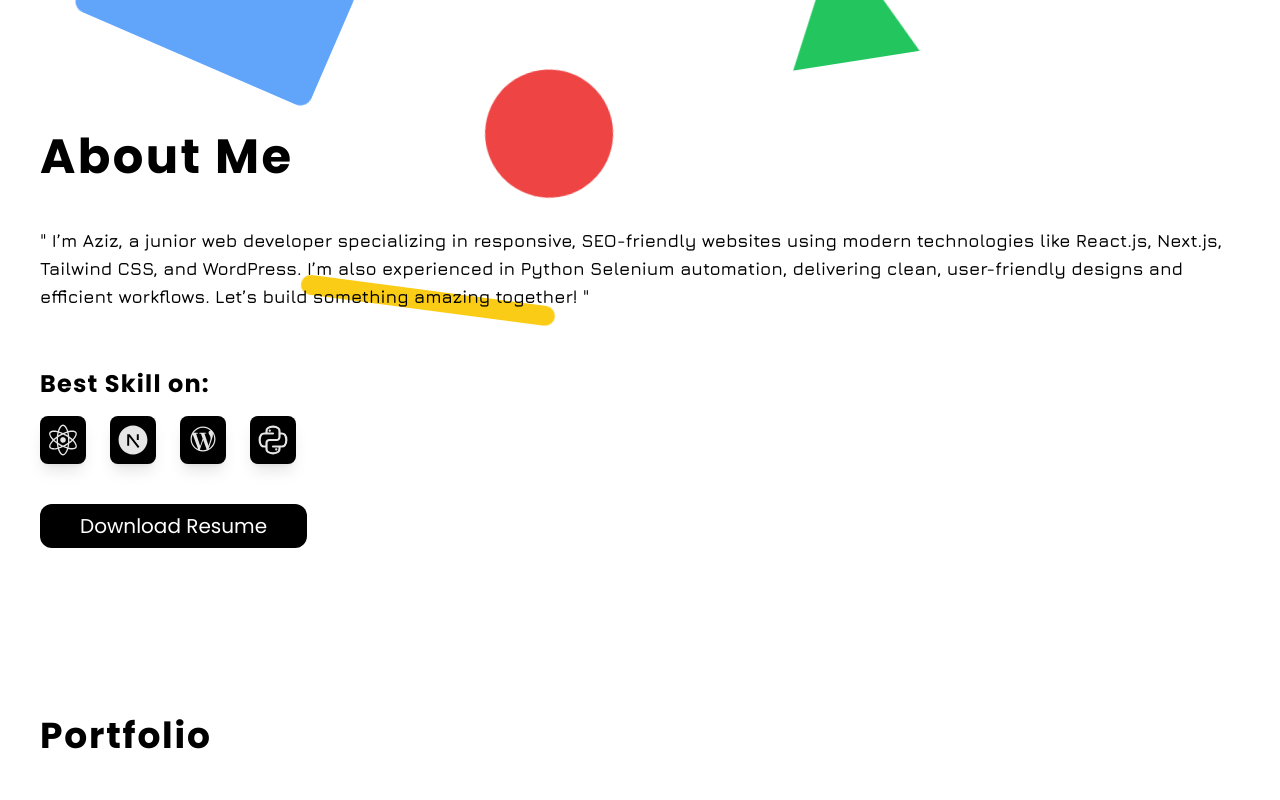
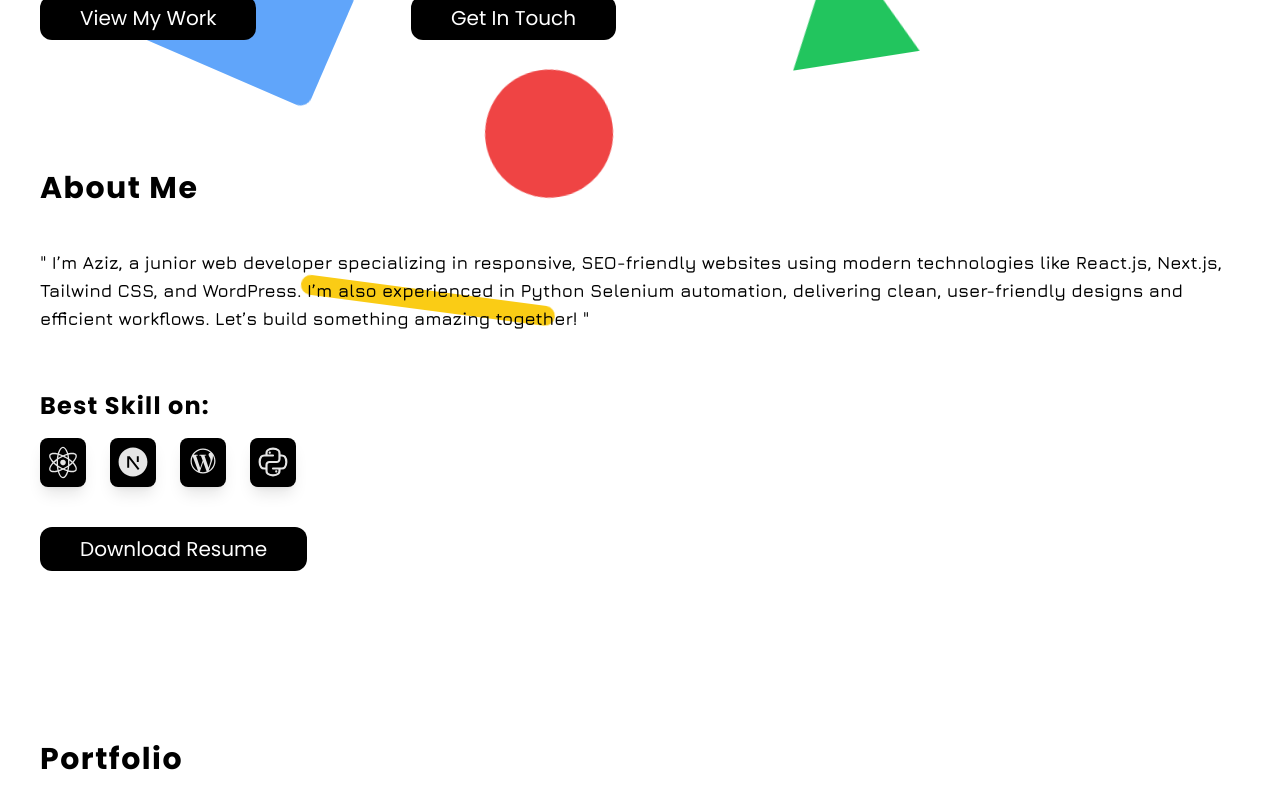
Before and after one commit to Bettaieb45/My-Portfolio, a Next.js app: page / in a window 1280 px wide. Shown: the part 380-1180 px from the top of the page. Built offline with nearby package versions, Linux system fonts and the light colour scheme; a web font is replaced by a local one.

Commit message:
fixing the styling

```diff
--- a/src/app/globals.css
+++ b/src/app/globals.css
@@ -24,7 +24,7 @@ h1 {
 }
 
 h2 {
-  @apply text-3xl font-medium leading-snug; /* Customize as needed */
+  @apply text-3xl font-semibold leading-snug; /* Customize as needed */
 }
 
 h3 {
--- a/src/components/About.tsx
+++ b/src/components/About.tsx
@@ -13,7 +13,7 @@ const About = () => {
   return (
     <div className="about container-1120 py-16" id="about">
       <div className="about-wrapper">
-        <h1>About Me</h1>
+        <h2>About Me</h2>
         <p className="py-10">
           &quot; I’m Aziz, a junior web developer specializing in responsive,
           SEO-friendly websites using modern technologies like React.js,
--- a/src/components/Portfolio.tsx
+++ b/src/components/Portfolio.tsx
@@ -26,7 +26,7 @@ const Portfolio = () => {
   return (
     <div className="portfolio container-1120 py-16" id="portfolio">
       <div className="portfolio-wrapper">
-        <h2 className="text-4xl font-bold mb-12">Portfolio</h2>
+        <h2 className="mb-12">Portfolio</h2>
         <div className="grid grid-cols-1 lg:grid-cols-3 gap-8 pt-10">
           {projects.map((project, index) => (
             <div
```
